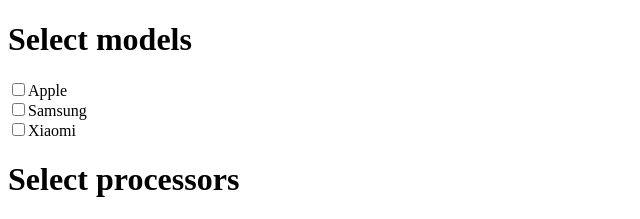
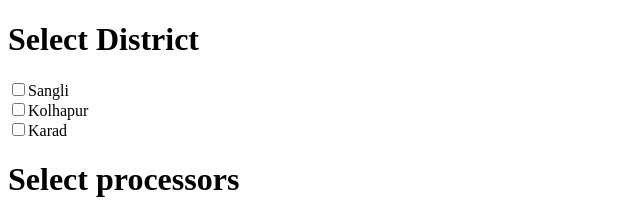
Before and after one commit to tempalfaj/trail, a plain HTML site: page index.html in a window 1280 px wide. Shown: the top 219 px of the page, 0-640 px from the left. Drawn offline with Linux system fonts and the light colour scheme.

Commit message:
Update index.html

```diff
--- a/index.html
+++ b/index.html
@@ -47,18 +47,18 @@
 
 <body>
     <div class="filter">
-        <h1>Select models</h1>
+        <h1>Select District</h1>
         <div class="checkbox">
             <label>
-                <input type="checkbox" rel="apple" class="models" onchange="change()" />Apple</label>
+                <input type="checkbox" rel="apple" class="models" onchange="change()" />Sangli</label>
         </div>
         <div class="checkbox">
             <label>
-                <input type="checkbox" rel="samsung" class="models" onchange="change()" />Samsung</label>
+                <input type="checkbox" rel="samsung" class="models" onchange="change()" />Kolhapur</label>
         </div>
         <div class="checkbox">
             <label>
-                <input type="checkbox" rel="xiaomi" class="models" onchange="change()" />Xiaomi</label>
+                <input type="checkbox" rel="xiaomi" class="models" onchange="change()" />Karad</label>
         </div>
         <h1>Select processors</h1>
         <div class="checkbox">
```
